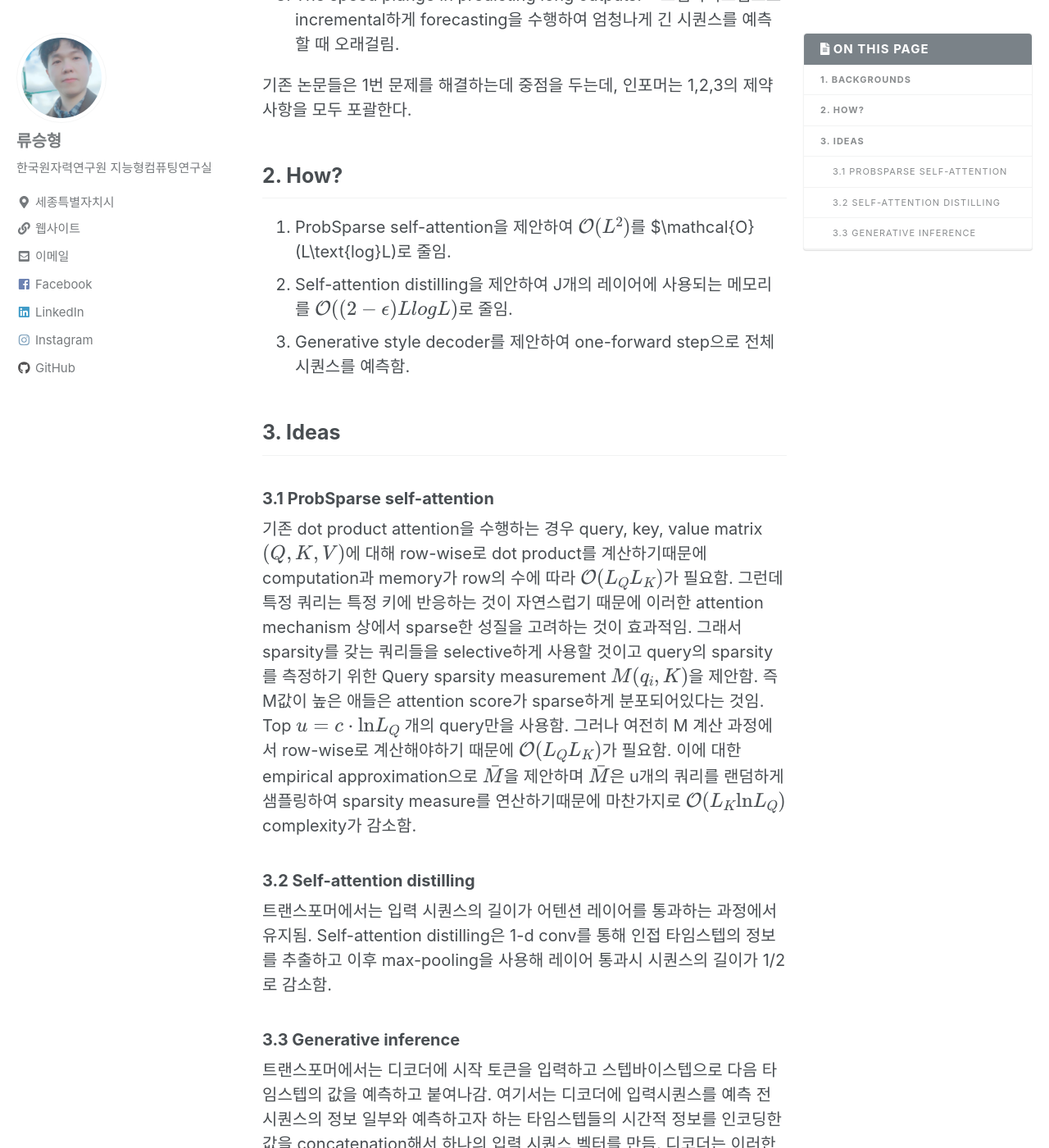
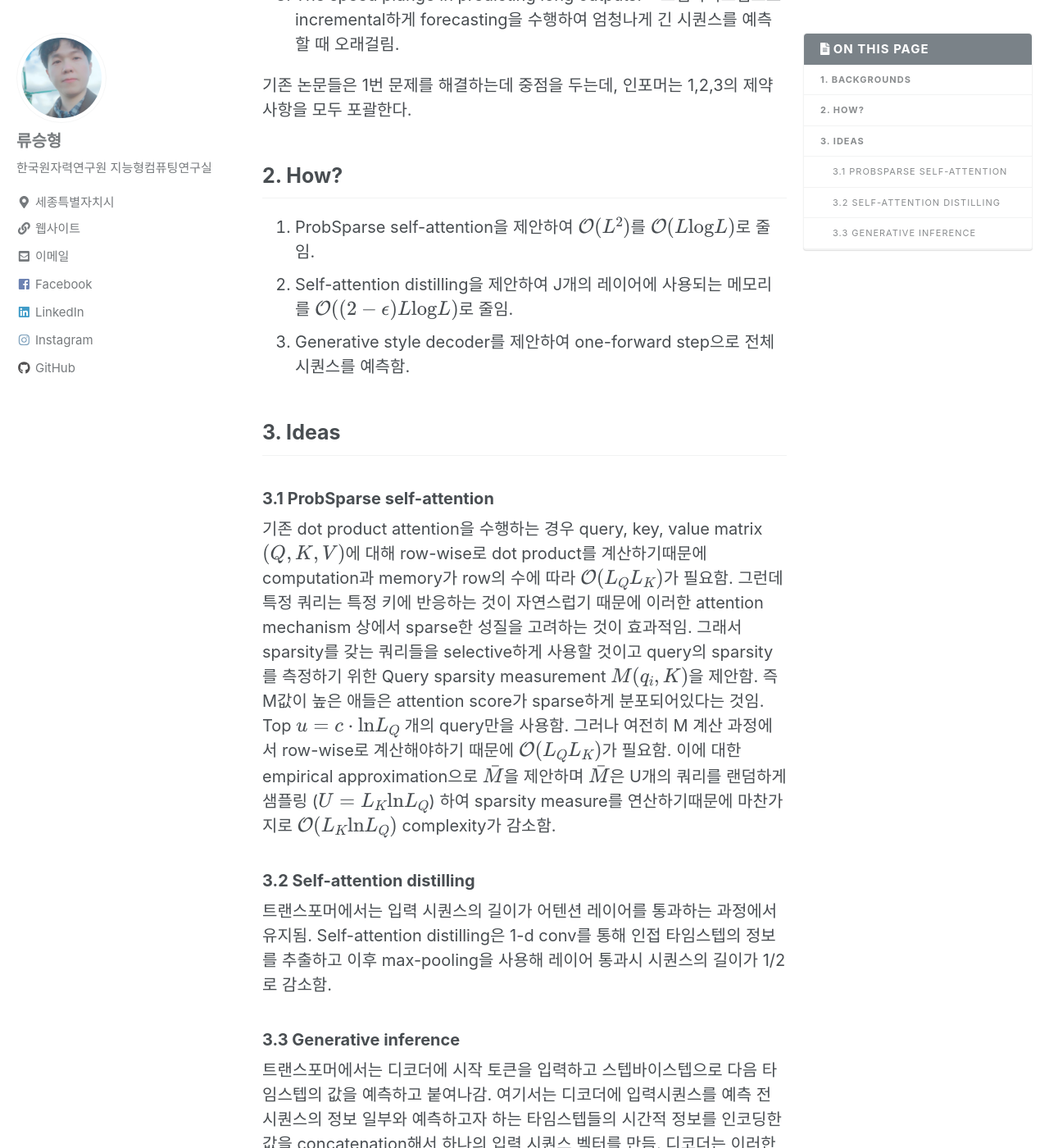
Before and after one commit to shryu8902/shryu8902.github.io, a Jekyll site: the page built from _posts/2021-06-02-Informer.md, in a window 1280 px wide and 1400 px high, scrolled down 1112 px. Shown: the whole window at 82% size. Built offline with Jekyll 4.4.1, drawn with Linux system fonts in a browser that asks for light colours; nearby versions of some CDN libraries; formulas are drawn with MathJax 3; comment, search, counter and statistics services are not loaded.

Commit message:
informer2

```diff
--- a/_posts/2021-06-02-Informer.md
+++ b/_posts/2021-06-02-Informer.md
@@ -34,8 +34,8 @@ LSTF를 효과적으로 수행하기 위해서는  **(a) extra ordinary long-ran
 
 ## 2. How?
 
-1. ProbSparse self-attention을 제안하여 $\mathcal{O}(L^2)$를 $\mathcal{O}(L\text{log}L)로 줄임.
-2. Self-attention distilling을 제안하여 J개의 레이어에 사용되는 메모리를 $\mathcal{O}((2-\epsilon)L log L)$로 줄임.
+1. ProbSparse self-attention을 제안하여 $\mathcal{O}(L^2)$를 $\mathcal{O}(L\text{log}L)$로 줄임.
+2. Self-attention distilling을 제안하여 J개의 레이어에 사용되는 메모리를 $\mathcal{O}((2-\epsilon)L \text{log} L)$로 줄임.
 3. Generative style decoder를 제안하여 one-forward step으로 전체 시퀀스를 예측함.
 
 ## 3. Ideas
@@ -46,7 +46,7 @@ LSTF를 효과적으로 수행하기 위해서는  **(a) extra ordinary long-ran
 그래서 sparsity를 갖는 쿼리들을 selective하게 사용할 것이고 query의 sparsity를 측정하기 위한 Query sparsity measurement $M(q_i,K)$을 제안함. 즉 M값이 높은 애들은 attention score가 sparse하게 분포되어있다는 것임.
 Top $u=c\cdot \text{ln}L_Q$ 개의 query만을 사용함.
 그러나 여전히 M 계산 과정에서 row-wise로 계산해야하기 때문에 $\mathcal{O}(L_Q L_K)$가 필요함.
-이에 대한 empirical approximation으로 $\bar{M}$을 제안하며 $\bar{M}$은 u개의 쿼리를 랜덤하게 샘플링하여 sparsity measure를 연산하기때문에 마찬가지로 $\mathcal{O}(L_K\text{ln}L_Q)$ complexity가 감소함.
+이에 대한 empirical approximation으로 $\bar{M}$을 제안하며 $\bar{M}$은 U개의 쿼리를 랜덤하게 샘플링 ($U=L_K \text{ln} L_Q$) 하여 sparsity measure를 연산하기때문에 마찬가지로 $\mathcal{O}(L_K\text{ln}L_Q)$ complexity가 감소함.
 
 ### 3.2 Self-attention distilling
 
```
